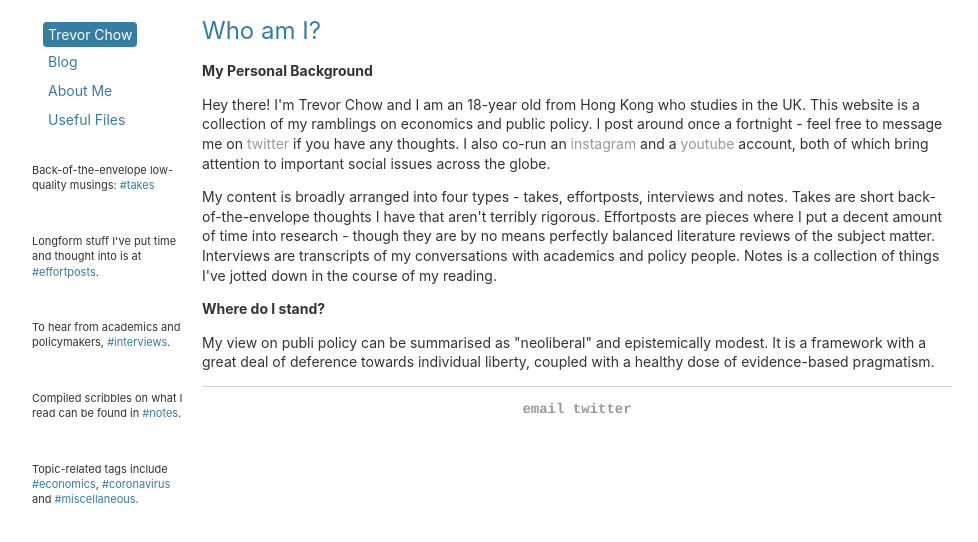
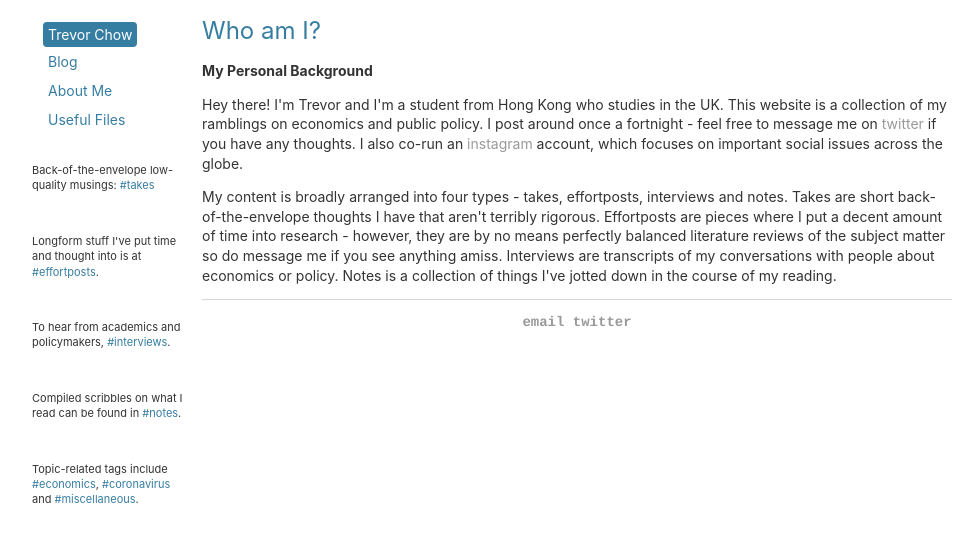
Before and after one commit to tmychow/tmychow.github.io, a Jekyll site: the page built from about/index.html, in a window 1280 px wide. Shown: the top 542 px of the page, without its empty margins (28-1006 px from the left). Built offline with Jekyll 4.4.1, drawn with Linux system fonts in a browser that asks for light colours.

Commit message:
Update index.html

```diff
--- a/about/index.html
+++ b/about/index.html
@@ -5,8 +5,6 @@
 <div class="blurb">
 	<h1>Who am I?</h1>
 	<p><strong>My Personal Background</strong></p>
-	<p>Hey there! I'm Trevor Chow and I am an 18-year old from Hong Kong who studies in the UK. This website is a collection of my ramblings on economics and public policy. I post around once a fortnight - feel free to message me on <a href="https://twitter.com/tmychow">twitter</a> if you have any thoughts. I also co-run an <a href="https://instagram.com/foreverfeminism/">instagram</a> and a <a href="https://youtube.com/channel/UCGsJjOYlJIy0K5Cg3D3f3bA">youtube</a> account, both of which bring attention to important social issues across the globe.</p>
-	<p> My content is broadly arranged into four types - takes, effortposts, interviews and notes. Takes are short back-of-the-envelope thoughts I have that aren't terribly rigorous. Effortposts are pieces where I put a decent amount of time into research - though they are by no means perfectly balanced literature reviews of the subject matter. Interviews are transcripts of my conversations with academics and policy people. Notes is a collection of things I've jotted down in the course of my reading. </p>
-	<p><strong>Where do I stand?</strong></p>
-	<p>My view on publi policy can be summarised as "neoliberal" and epistemically modest. It is a framework with a great deal of deference towards individual liberty, coupled with a healthy dose of evidence-based pragmatism. </p>
+	<p>Hey there! I'm Trevor and I'm a student from Hong Kong who studies in the UK. This website is a collection of my ramblings on economics and public policy. I post around once a fortnight - feel free to message me on <a href="https://twitter.com/tmychow">twitter</a> if you have any thoughts. I also co-run an <a href="https://instagram.com/foreverfeminism/">instagram</a> account, which focuses on important social issues across the globe.</p>
+	<p> My content is broadly arranged into four types - takes, effortposts, interviews and notes. Takes are short back-of-the-envelope thoughts I have that aren't terribly rigorous. Effortposts are pieces where I put a decent amount of time into research - however, they are by no means perfectly balanced literature reviews of the subject matter so do message me if you see anything amiss. Interviews are transcripts of my conversations with people about economics or policy. Notes is a collection of things I've jotted down in the course of my reading. </p>
 </div><!-- /.blurb -->
```
